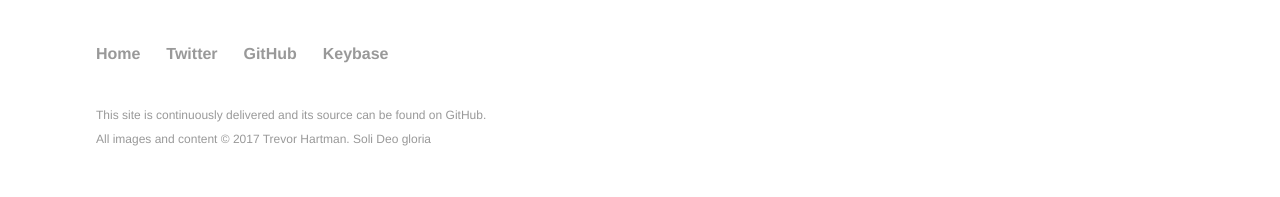
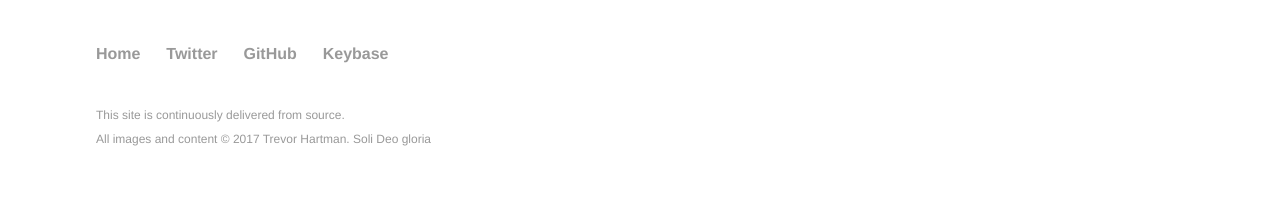
Before and after one commit to devth/devth.github.com, a Jekyll site: the page built from index.md, in a window 1280 px wide. Shown: the part 1025-1222 px from the top of the page. Built offline with Jekyll 4.4.1, drawn with Linux system fonts in a browser that asks for light colours.

Commit message:
Simplify CD note

```diff
--- a/_includes/footer.html
+++ b/_includes/footer.html
@@ -12,8 +12,8 @@
     </ul>
   </nav><!-- /.bottom-menu -->
   <p class="copyright">
-    This site is continuously delivered and its source can be found on
-    <a href="https://github.com/devth/devth.github.com">GitHub</a>.
+    This site is continuously delivered from
+    <a href="https://github.com/devth/devth.github.com">source</a>.
     <br />
     All images and content
     &#169; {{ site.time | date: '%Y' }}
```
